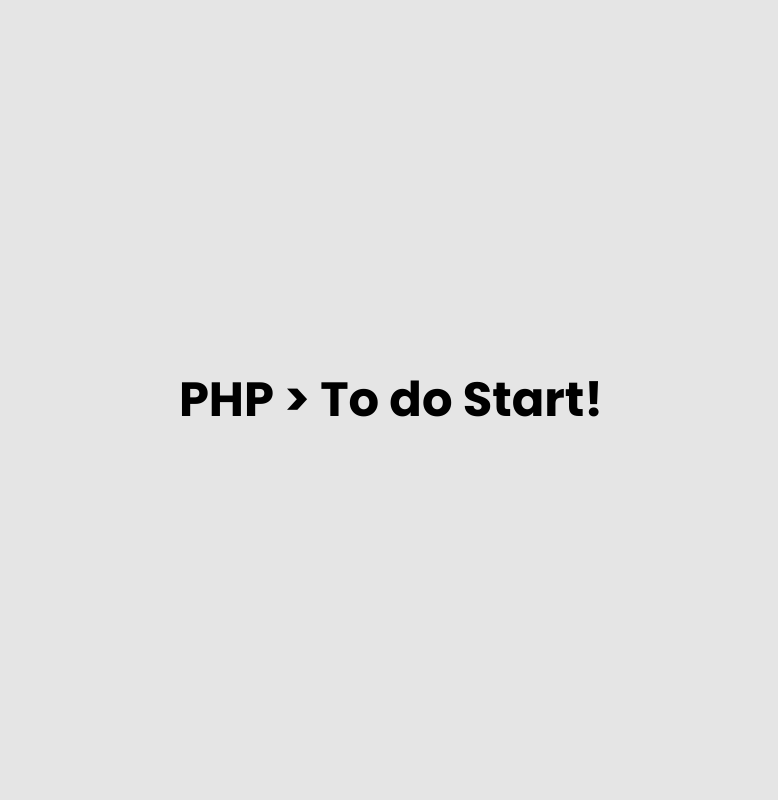
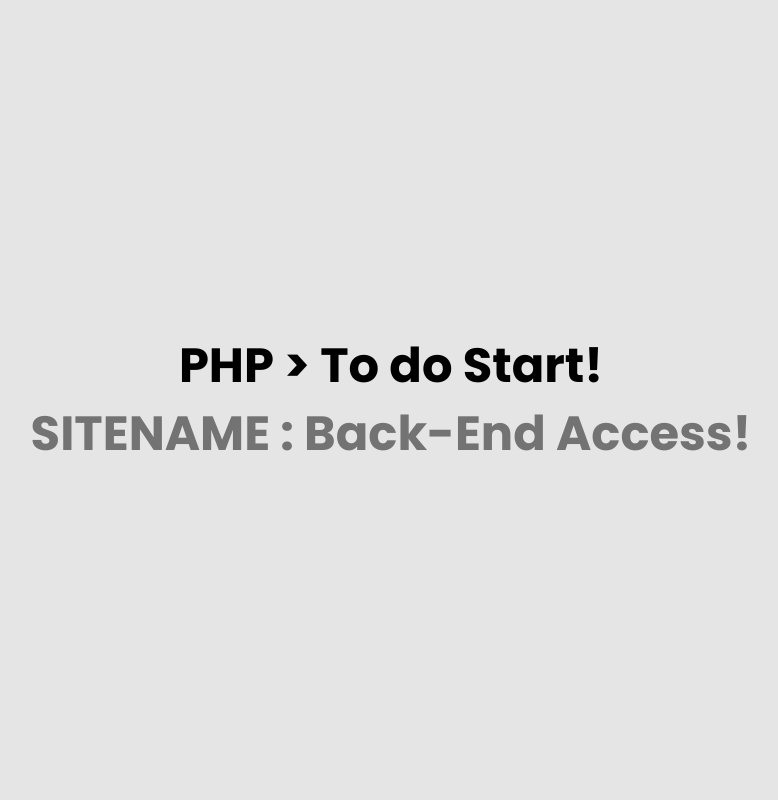
Before and after one commit to altughf/php_todo_app, a PHP site: page / in a window 1280 px wide. Shown: the whole page, without its empty margins (249-1027 px from the left). Run offline with PHP 8.4, Linux system fonts and the light colour scheme; some libraries are stand-ins or nearby versions.

Commit message:
App
App :

Run PHP local workflow.
Access back-end app.
Add some useful basic constants & functions.
Also, handle basic php errors.

Note : Try'n keep simplicity.

```diff
--- a/src/public/index.html
+++ b/src/engine/demo_page.php
@@ -7,14 +7,17 @@
   <link href="./output/output.css" rel="stylesheet">
   <link rel="icon" type="image/x-icon" href="./files/fav/note.png" sizes="32x32">
 
-  <title>Php App</title>
+  <title><?php echo SITENAME; ?></title>
 
 </head>
 <body>
 
-  <h1 class="test-item w-full h-screen text-5xl font-poppins font-bold bg-neutral-200">
-    PHP > To do Start!
-  </h1>
+  <div class="test-item flex-col gap-5 w-full h-screen text-5xl font-poppins bg-neutral-200">
+
+    <div class="font-bold">PHP > To do Start!</div>
+    <div class="text-neutral-500 font-bold"><?php echo SITENAME; ?> : Back-End Access!</div>
+
+  </div>
 
 </body>
 </html>
--- /dev/null
+++ b/src/engine/engineRun.php
@@ -0,0 +1,17 @@
+<?php
+
+// USEFUL Functions
+
+require_once 'utility/error_handler.php';
+require_once 'utility/url_direction.php';
+
+// USEFUL Constants
+
+require_once 'preferences/config_constants.php';
+require_once 'preferences/config_db.php';
+
+// ------------ //
+
+require_once 'demo_page.php';
+
+?>
--- /dev/null
+++ b/src/engine/preferences/config_constants.php
@@ -0,0 +1,11 @@
+<?php
+
+define('URLROOT', 'http://php-app.link');
+
+// ROOT FOLDER
+define('APPROOT', dirname(dirname(__FILE__)));
+
+// DEFAULT SITE NAME
+define('SITENAME', 'PHP App');
+
+?>
--- /dev/null
+++ b/src/engine/preferences/config_db.php
@@ -0,0 +1,10 @@
+<?php
+
+// PHP -> PDO DATABASE CONSTANTS
+
+define('DB_HOST', 'db');
+define('DB_USER', 'simple_cms_database_username');
+define('DB_PASS', 'simple_cms_database_password');
+define('DB_NAME', 'simple_cms_database');
+
+?>
--- /dev/null
+++ b/src/engine/utility/error_handler.php
@@ -0,0 +1,10 @@
+<?php
+
+// LOG PHP ERRORS
+
+ini_set('error_reporting', E_ALL);
+ini_set('display_errors', '0');
+ini_set('log_errors', '1');
+ini_set('error_log', '../engine/logs/error_file.log');
+
+?>
--- /dev/null
+++ b/src/engine/utility/url_direction.php
@@ -0,0 +1,21 @@
+<?php
+
+// GO TO > ANY PAGE
+
+function go_direction($page_direction){
+
+    header('Location: ' . URLROOT . '/' . $page_direction);
+    exit;
+
+}
+
+// GO > MAIN PAGE
+
+function go_site(){
+
+    header('Location: ' . URLROOT);
+    exit;
+
+}
+
+?>
--- /dev/null
+++ b/src/public/index.php
@@ -0,0 +1,5 @@
+<?php
+
+require_once '../engine/engineRun.php';
+
+?>
--- a/src/public/output/output.css
+++ b/src/public/output/output.css
@@ -11,6 +11,8 @@
     --font-mono: ui-monospace, SFMono-Regular, Menlo, Monaco, Consolas, "Liberation Mono",
       "Courier New", monospace;
     --color-neutral-200: oklch(92.2% 0 0);
+    --color-neutral-500: oklch(55.6% 0 0);
+    --spacing: 0.25rem;
     --text-5xl: 3rem;
     --text-5xl--line-height: 1;
     --font-weight-bold: 700;
@@ -165,9 +167,6 @@
   }
 }
 @layer utilities {
-  .flex {
-    display: flex;
-  }
   .table {
     display: table;
   }
@@ -183,11 +182,14 @@
   .resize {
     resize: both;
   }
-  .items-center {
-    align-items: center;
+  .flex-col {
+    flex-direction: column;
   }
-  .justify-center {
-    justify-content: center;
+  .gap-4 {
+    gap: calc(var(--spacing) * 4);
+  }
+  .gap-5 {
+    gap: calc(var(--spacing) * 5);
   }
   .border {
     border-style: var(--tw-border-style);
@@ -206,6 +208,9 @@
   .font-bold {
     --tw-font-weight: var(--font-weight-bold);
     font-weight: var(--font-weight-bold);
+  }
+  .text-neutral-500 {
+    color: var(--color-neutral-500);
   }
   .underline {
     text-decoration-line: underline;
```
Also changed, not shown: 1 other file.
